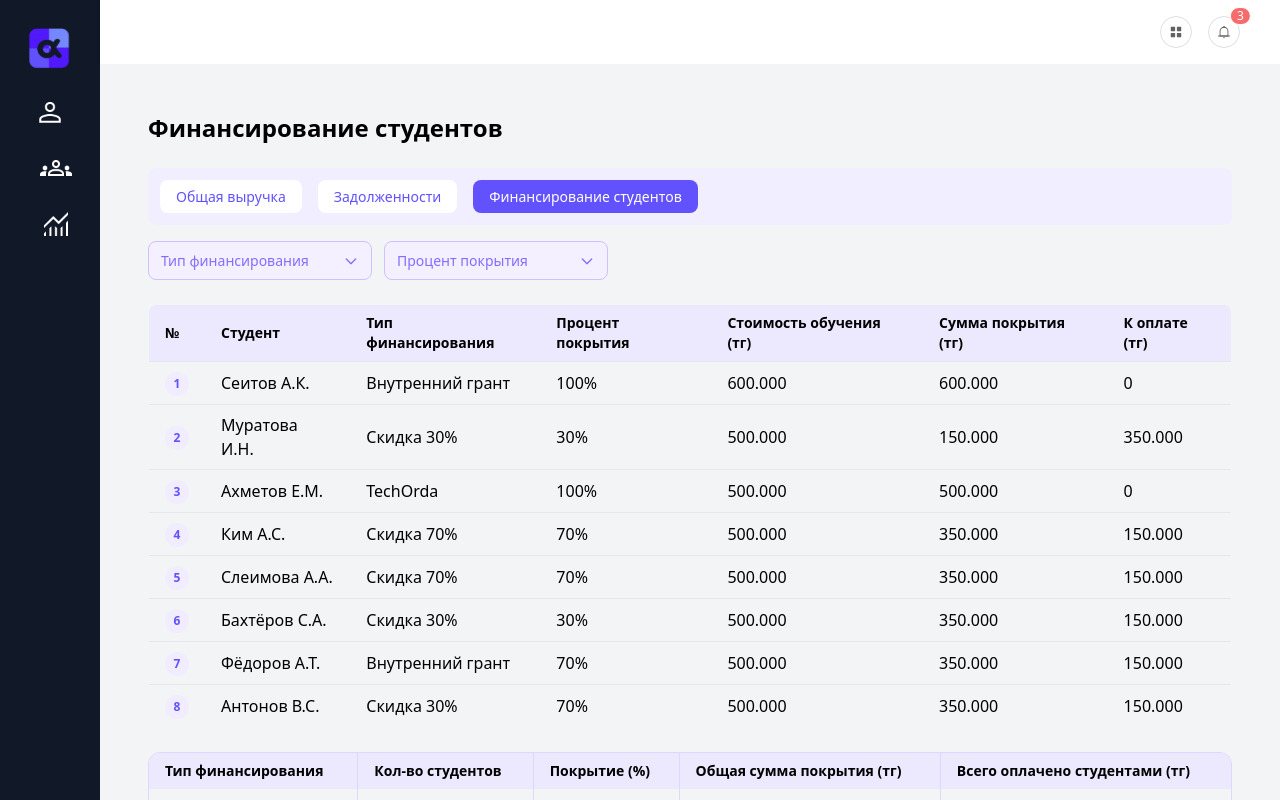
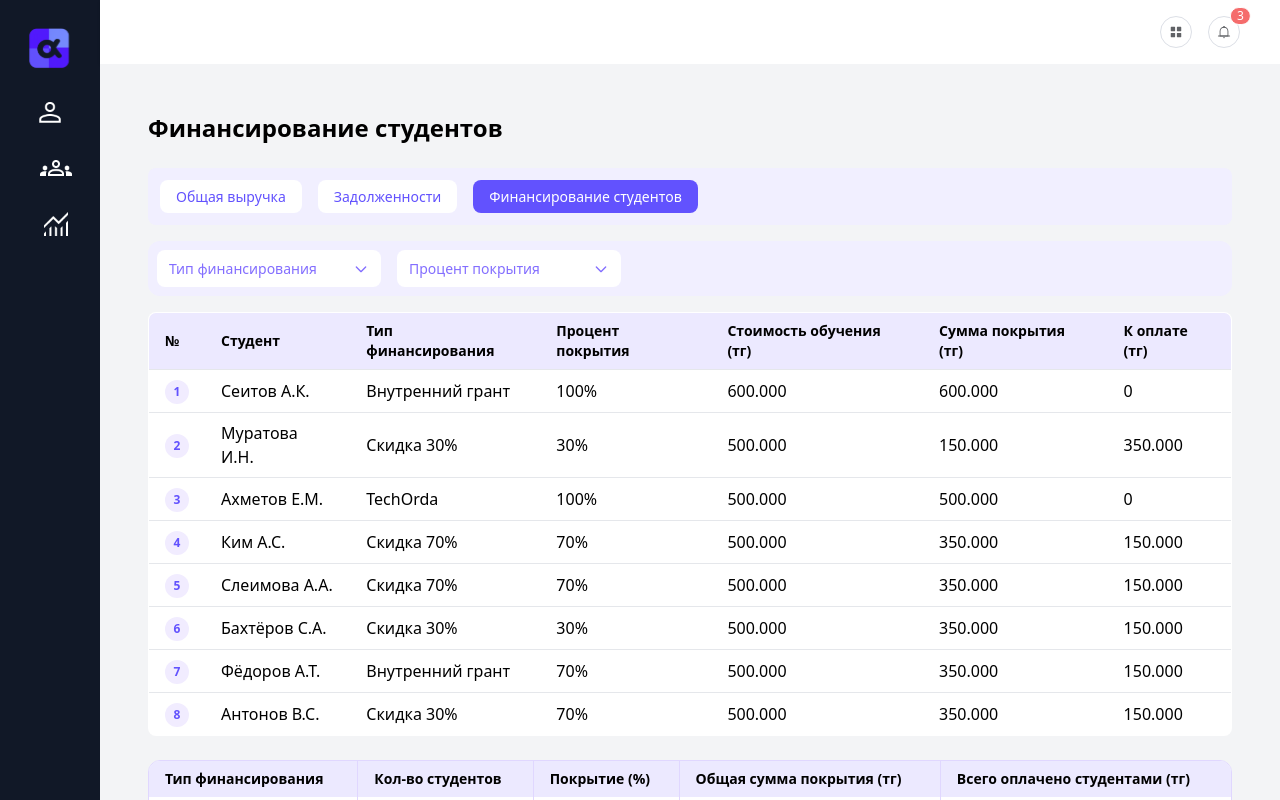
Before and after one commit to Broimshoev17/alpha-education-platform, a Vue app: page /finance/reports/student-funding in a window 1280 px wide. Built offline with nearby package versions, Linux system fonts and the light colour scheme; sample sign-in values are in the browser's storage.

Commit message:
Корректировка таблиц с данными

```diff
--- a/src/views/Debts.vue
+++ b/src/views/Debts.vue
@@ -94,7 +94,7 @@
 </div>
 
 <!-- Table -->
-<table class="w-full border border-purple-200 rounded-lg overflow-hidden text-left">
+<table class="w-full bg-white border border-purple-200 rounded-lg overflow-hidden text-left">
   <thead class="bg-[#ECE9FF] text-sm font-semibold">
     <tr>
       <th class="px-4 py-2 w-12">№</th>
@@ -311,9 +311,8 @@ const unpaidAmount = computed(() => totalPayments.value - paidAmount.value);
   color: #FFFFFF;
 }
 .filter-select {
-  background: #f4f0ff;
+  background: #ffffff;
   color: #836eff;
-  border: 1px solid #cfc0ff;
   border-radius: 8px;
   padding: 8px 12px;
   font-size: 14px;
@@ -352,4 +351,16 @@ const unpaidAmount = computed(() => totalPayments.value - paidAmount.value);
 .download-btn:hover {
   background-color: #5140e5;
 }
+
+.filters-wrapper {
+ background-color: #F1EFFF;
+  border-radius: 12px;
+  padding: 9px;
+  margin-bottom: 16px;
+  margin-left: 0px;
+  display: flex;
+  gap: 16px;
+  align-items: center;
+  flex-wrap: wrap;
+}
 </style>
--- a/src/views/Finance.vue
+++ b/src/views/Finance.vue
@@ -98,7 +98,6 @@ function closeSidebar() {
   font-size: 14px; font-weight: 500;
   text-align: left;
   box-shadow: 0 1px 3px rgba(0,0,0,0.05);
-  text-decoration: none; color: inherit;
   transition: background 0.2s;
 }
 .finance-btn:hover { background: #f0f0f0 }
--- a/src/views/StudentFunding.vue
+++ b/src/views/StudentFunding.vue
@@ -25,7 +25,7 @@
 </div>
 
 <!-- Фильтры -->
-  <div class="flex flex-wrap gap-3 mb-6">
+  <div class="filters-wrapper relative flex flex-wrap gap-3 mb-6">
 
 <!-- Тип финансирования -->
 <div class="relative w-56">
@@ -112,7 +112,7 @@
 </div>
 
     <!-- Таблица студентов -->
-    <table class="w-full text-left border border-purple-200 rounded-lg overflow-hidden">
+    <table class="w-full bg-white text-left border border-purple-200 rounded-lg overflow-hidden">
       <thead class="bg-[#ECE9FF] text-sm font-semibold">
         <tr>
           <th class="px-4 py-2 w-12">№</th>
@@ -142,7 +142,7 @@
     </table>
 
     <!-- Итоговая таблица -->
-<div class="mt-6 w-full overflow-hidden rounded-xl border border-[#E0D7FF]">
+<div class="mt-6 w-full bg-white overflow-hidden rounded-xl border border-[#E0D7FF]">
     <table class="w-full text-sm text-left border-collapse">
        <thead>
         <tr class="bg-[#ECE9FF] font-semibold divide-x divide-[#E0D7FF]">
@@ -288,9 +288,8 @@ function downloadExcel() {
 <!-- Styles -->
 <style scoped>
 .filter-select {
-  background: #f4f0ff;
+  background: #ffffff;
   color: #836eff;
-  border: 1px solid #cfc0ff;
   border-radius: 8px;
   padding: 8px 12px;
   font-size: 14px;
@@ -323,4 +322,16 @@ function downloadExcel() {
 .download-btn:hover {
   background-color: #5140e5;
 }
+
+.filters-wrapper {
+background-color: #F1EFFF;
+  border-radius: 12px;
+  padding: 9px;
+  margin-bottom: 16px;
+  margin-left: 0px;
+  display: flex;
+  gap: 16px;
+  align-items: center;
+  flex-wrap: wrap;
+}
 </style>
--- a/src/views/StudentPaymentCalendar.vue
+++ b/src/views/StudentPaymentCalendar.vue
@@ -19,7 +19,7 @@
           <th class="px-6 py-3 rounded-tr-lg">Информация о студенте</th>
         </tr>
       </thead>
-      <tbody class="divide-y divide-[#E6E3F1]">
+      <tbody class="divide-y divide-[#E6E3F1], bg-[#FFFFFF]">
       <tr><td class="px-6 py-2">ИИН</td><td class="px-6 py-2">{{ student.iin }}</td></tr>
       <tr><td class="px-6 py-2">Email</td><td class="px-6 py-2">{{ student.email }}</td></tr>
       <tr><td class="px-6 py-2">Телефон</td><td class="px-6 py-2">{{ student.phone }}</td></tr>
@@ -141,7 +141,7 @@
           <th class="px-6 py-3 rounded-tr-lg">{{ student.totalCoursePrice.toLocaleString('ru-RU') }} ₸</th>
         </tr>
       </thead>
-      <tbody class="divide-y divide-[#E6E3F1]">
+      <tbody class="divide-y divide-[#E6E3F1], bg-[#FFFFFF]">
         <tr>
           <td class="px-6 py-2">Сумма со скидкой {{ student.discountPercent }}%</td>
           <td class="px-6 py-2">{{ student.discountedPrice.toLocaleString('ru-RU') }} ₸</td>
@@ -285,7 +285,8 @@
       v-model="newPayment.comment"
       type="text"
       placeholder="Комментарий"
-      class="filter-select w-full focus:outline-none focus:ring-2 focus:ring-[#9a8ffd]"
+      class="filter-select bg-white w-full focus:outline-none focus:ring-2,"
+      style="background-color: #ffffff;"
     />
   </div>
 
@@ -295,6 +296,7 @@
     @click="toggleNewStatusDropdown"
     class="filter-select w-full flex justify-between items-center"
     type="button"
+    style="background-color: #ffffff;"
   >
     {{ newPayment.status || 'Статус' }}
     <svg
@@ -342,7 +344,8 @@
       v-model.number="newPayment.amount"
       type="number"
       placeholder="Сумма"
-      class="filter-select w-full focus:outline-none focus:ring-2 focus:ring-[#9a8ffd]"
+      class="filter-select w-full focus:outline-none"
+      style="background-color: #ffffff;"
     />
   </div>
 
@@ -357,7 +360,7 @@
     </button>
     <button
       @click="showAddPanel = false"
-      class="bg-gray-300 text-gray-700 py-2 px-4 rounded hover:bg-gray-400"
+      class="bg-white text-gray-700 py-2 px-4 rounded hover:bg-[#D77A7A]"
       type="button"
     >
       Отмена
@@ -561,9 +564,8 @@ onMounted(async () => {
 <!-- Styles -->
 <style scoped>
 .filter-select {
-  background: #f4f0ff;
+  background: #F1EFFF;
   color: #6252FE;
-  border: 1px solid #cfc0ff;
   border-radius: 8px;
   padding: 8px 12px;
   font-size: 14px;
@@ -624,4 +626,12 @@ table {
 .add-payment-btn:hover {
   background-color: #5140E5;
 }
+
+/* новый класс для полей внутри панели добавления платежа */
+.add-payment-input {
+  background-color: #FFFFFF;
+  /* если нужно, добавьте !important:
+     background-color: #FFFFFF !important;
+  */
+}
 </style>
--- a/src/views/StudentPayments.vue
+++ b/src/views/StudentPayments.vue
@@ -17,7 +17,7 @@
 </div>
 
 
-<!-- Кнопки фильтра -->
+<div class="filter-button-wrapper">
   <div class="filter-bar">
     <button
       :class="['filter-btn', { 'filter-btn--active': filtersVisible }]"
@@ -27,6 +27,7 @@
       <img src="@/assets/logos/filter.png" class="filter-icon" />
       <span>Фильтр</span>
     </button>
+  </div>
 </div>
 
 
@@ -246,10 +247,9 @@ const filteredStudents = computed(() =>
 .search-input {
   padding: 10px 15px 10px 38px;
   font-size: 14px;
-  border: 1px solid #cfc0ff;
   border-radius: 10px;
-  background-color: #f4f0ff;
-  width: 220px;
+  background-color: #F1EFFF;
+  width: 500px;
   outline: none;
   color: #5a4fcf;
 }
@@ -269,6 +269,7 @@ const filteredStudents = computed(() =>
   display: flex;
   align-items: center;
   gap: 6px;
+  margin-left: 10px;
 }
 
 .filter-icon {
@@ -277,11 +278,11 @@ const filteredStudents = computed(() =>
 }
 
 .filters-box {
-  background-color: #f4f0ff;
+  background-color: #F1EFFF;
   border-radius: 12px;
-  padding: 16px;
+  padding: 9px;
   margin-bottom: 16px;
-  margin-left: -16px;
+  margin-left: 0px;
   display: flex;
   gap: 16px;
   align-items: center;
@@ -289,9 +290,8 @@ const filteredStudents = computed(() =>
 }
 
 .filter-select {
-  background: #f4f0ff;
+  background: #FFFFFF;
   color: #6252FE;
-  border: 1px solid #cfc0ff;
   border-radius: 10px;
   padding: 8px 12px;
   font-size: 14px;
@@ -303,19 +303,20 @@ const filteredStudents = computed(() =>
   align-items: center;
   padding: 8px 12px;
   border-radius: 10px;
-  border: 1px solid #cfc0ff;
   font-size: 14px;
   min-height: 40px;
   gap: 8px;
-  color: #836eff;
+  color: #6252FE;
+  background-color: #FFFFFF;
 }
 
 .student-table {
   width: 100%;
   border-collapse: collapse;
-  border: 2px solid #dcd2ff;
+  border:#F1EFFF;
   border-radius: 10px;
   overflow: hidden;
+  background-color: #FFFFFF;
 }
 
 .student-table thead {
@@ -366,4 +367,16 @@ const filteredStudents = computed(() =>
   width: 16px;
   height: 16px;
 }
+
+.filter-button-wrapper {
+  background-color: #F1EFFF;
+  border-radius: 12px;
+  padding-top: 9px;
+  margin-bottom: 20px;
+  margin-left: 0px;
+  display: flex;
+  gap: 16px;
+  align-items: center;
+  flex-wrap: wrap;
+}
 </style>
--- a/src/views/TotalRevenue.vue
+++ b/src/views/TotalRevenue.vue
@@ -143,7 +143,7 @@
 </div>
 
 <!-- Таблица -->
-  <table class="w-full border border-purple-200 rounded-lg overflow-hidden text-left">
+  <table class="w-full border bg-white border-purple-200 rounded-lg overflow-hidden text-left">
     <thead class="bg-[#ECE9FF] text-sm font-semibold">
       <tr>
         <th class="px-4 py-2">Дата</th>
@@ -367,19 +367,13 @@ const rows = [
   color: #FFFFFF;
 }
 .filter-select {
-  background: #f4f0ff;
+  background: #ffffff;
   color: #6252FE;
-  border: 1px solid #cfc0ff;
   border-radius: 8px;
   padding: 8px 12px;
   font-size: 14px;
 }
-.datepicker-popup {
-  background: white;
-  border-radius: 12px;
-  box-shadow: 0 8px 16px rgba(0, 0, 0, 0.15);
-  padding: 10px;
-}
+
 .download-btn {
   background-color: #6252FE;
   color: white;
@@ -444,4 +438,16 @@ const rows = [
   color: #6252FE;
   font-weight: 600;
 }
+
+.filters-wrapper {
+background-color: #F1EFFF;
+  border-radius: 12px;
+  padding: 9px;
+  margin-bottom: 16px;
+  margin-left: 0px;
+  display: flex;
+  gap: 16px;
+  align-items: center;
+  flex-wrap: wrap;
+}
 </style>
```
Lines whose indentation alone changed are shown as unchanged.
